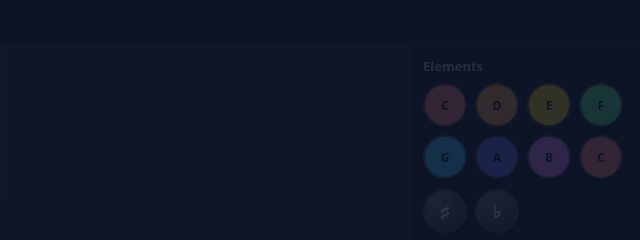
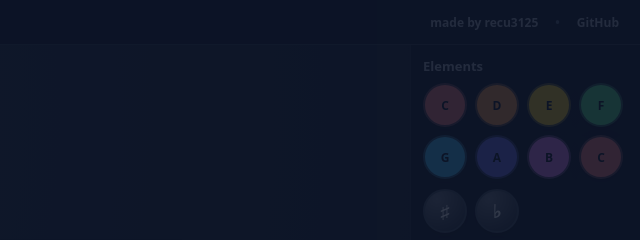
Before and after one commit to recu3125/ChordAlchemy, a plain HTML site: page index.html in a window 1280 px wide. Shown: the top 240 px of the page, 640-1280 px from the left. Drawn offline with Linux system fonts and the light colour scheme.

Commit message:
Add top-right links for recu3125 and GitHub

```diff
--- a/index.css
+++ b/index.css
@@ -20,10 +20,39 @@ body {
   padding: 8px 12px;
   display: flex;
   align-items: center;
+  justify-content: space-between;
   gap: 10px;
   border-bottom: 1px solid #1f2937;
   background: #020617;
   font-size: 12px;
+}
+.toolbar-left {
+  display: flex;
+  align-items: center;
+  gap: 10px;
+}
+.toolbar-links {
+  display: flex;
+  align-items: center;
+  gap: 8px;
+  color: #9ca3af;
+  font-weight: 600;
+}
+.toolbar-links a {
+  color: inherit;
+  text-decoration: none;
+  padding: 4px 8px;
+  border-radius: 999px;
+  border: 1px solid transparent;
+  transition: color 0.15s ease, border-color 0.15s ease, background 0.15s ease;
+}
+.toolbar-links a:hover {
+  color: #f9fafb;
+  border-color: #334155;
+  background: rgba(255, 255, 255, 0.04);
+}
+.link-separator {
+  color: #475569;
 }
 #playButton {
   padding: 6px 14px;
--- a/index.html
+++ b/index.html
@@ -8,12 +8,19 @@
 <body>
   <div id="app">
     <div id="toolbar">
+      <div class="toolbar-left">
         <button id="playButton">▶ Play</button>
         <button id="helpButton">Help</button>
         <label id="speedLabel">
           <span>Speed</span>
           <input id="speedSlider" type="range" min="60" max="600" value="220" />
         </label>
+      </div>
+      <div class="toolbar-links">
+        <a href="https://recu3125.com" target="_blank" rel="noreferrer noopener">made by recu3125</a>
+        <span class="link-separator">•</span>
+        <a href="https://github.com/recu3125/chordalchemy" target="_blank" rel="noreferrer noopener">GitHub</a>
+      </div>
     </div>
     <div id="container">
       <div id="playArea">
```
Lines whose indentation alone changed are shown as unchanged.
